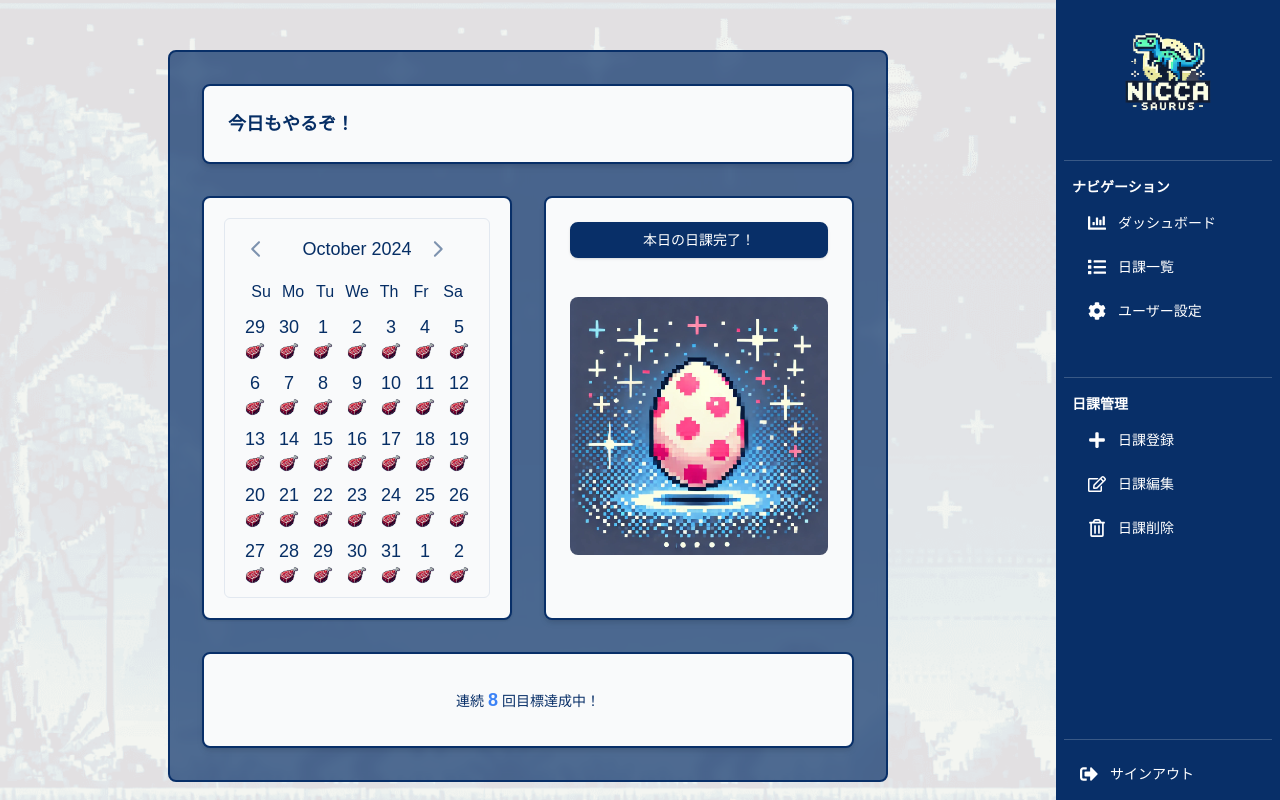
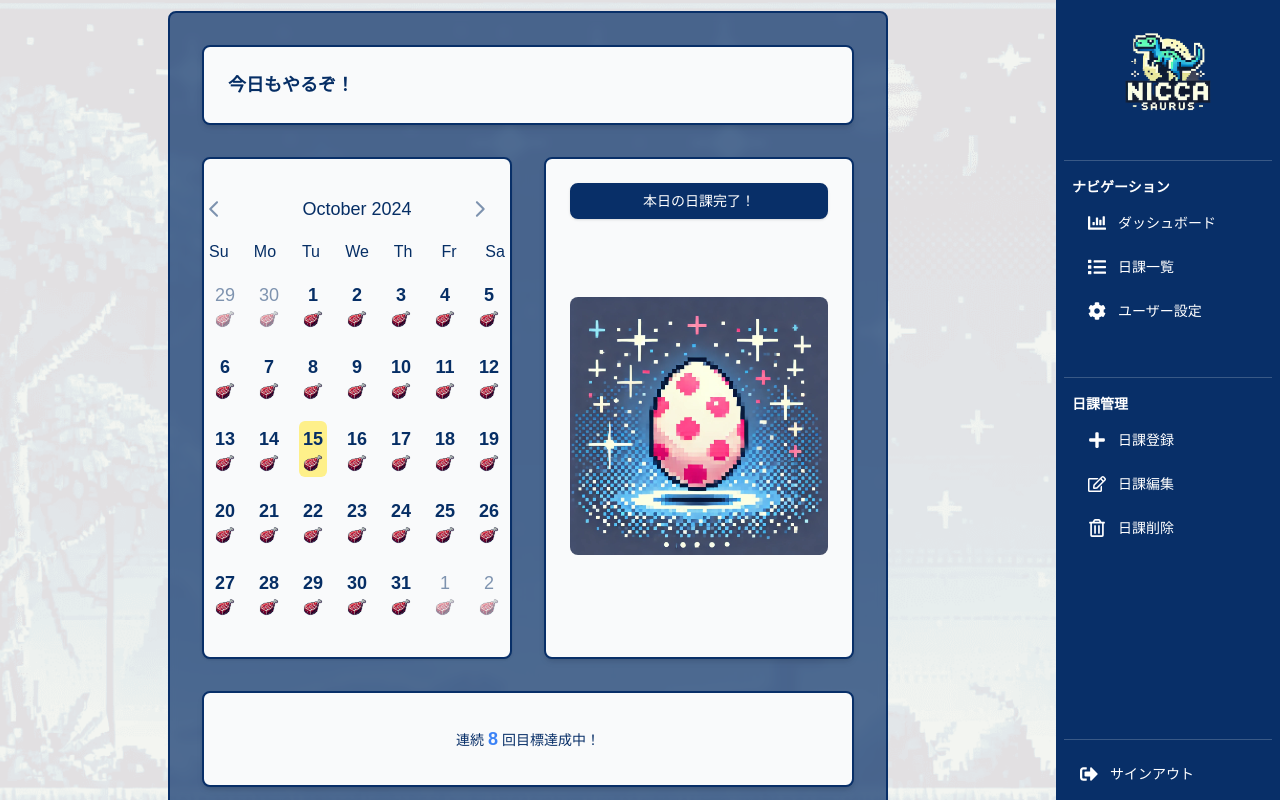
Before and after one commit to masuim/nicca-saurus-2, a Next.js app: page /main in a window 1280 px wide. Built offline with nearby package versions, Linux system fonts and the light colour scheme; a web font is replaced by a local one.

Commit message:
fix: カレンダーstyle

```diff
--- a/src/components/main/Dashboard/Calendar.tsx
+++ b/src/components/main/Dashboard/Calendar.tsx
@@ -19,10 +19,16 @@ export const CustomCalendar = ({ className }: Props) => {
         <Calendar
           mode="single"
           selected={date}
-          className="rounded-md border"
           components={{
-            Day: ({ day, date }) => (
-              <div className="flex h-full w-full flex-col items-center justify-center">
+            Day: ({ day, date }) => {
+              const isToday = date.toDateString() === new Date().toDateString();
+              const isOutsideCurrentMonth = date.getMonth() !== new Date().getMonth();
+              return (
+                <div
+                  className={`flex h-full w-full flex-col items-center justify-center rounded-md p-1 ${
+                    isToday ? 'bg-yellow-200' : ''
+                  } ${isOutsideCurrentMonth ? 'opacity-50' : 'font-bold'}`}
+                >
                   <div className="text-xs sm:text-sm md:text-base lg:text-lg">{date.getDate()}</div>
                   <Image
                     src="/images/meat/meat-removebg.png"
@@ -32,7 +38,8 @@ export const CustomCalendar = ({ className }: Props) => {
                     className="h-3 w-3 sm:h-4 sm:w-4 md:h-5 md:w-5"
                   />
                 </div>
-            ),
+              );
+            },
           }}
           classNames={{
             months: 'flex flex-col sm:flex-row space-y-2 sm:space-x-2 sm:space-y-0 justify-center',
@@ -46,18 +53,11 @@ export const CustomCalendar = ({ className }: Props) => {
             nav_button_previous: 'absolute left-1',
             nav_button_next: 'absolute right-1',
             table: 'w-full border-collapse space-y-1',
-            head_row: 'flex',
+            head_row: 'flex justify-between w-full',
             head_cell:
-              'text-muted-foreground rounded-md w-6 sm:w-8 font-normal text-[0.7rem] sm:text-[0.8rem] md:text-sm lg:text-base',
+              'text-muted-foreground w-6 sm:w-8 font-normal text-[0.7rem] sm:text-[0.8rem] md:text-sm lg:text-base',
             row: 'flex mt-2 justify-between',
-            cell: 'text-center text-xs sm:text-sm p-0 relative [&:has([aria-selected])]:bg-accent first:[&:has([aria-selected])]:rounded-l-md last:[&:has([aria-selected])]:rounded-r-md focus-within:relative focus-within:z-20 md:text-base lg:text-lg',
-            day: 'h-6 w-6 sm:h-8 sm:w-8 p-0 font-normal aria-selected:opacity-100 md:h-10 md:w-10 lg:h-12 lg:w-12',
-            day_today: 'bg-accent text-accent-foreground',
-            day_outside:
-              'text-muted-foreground opacity-50 aria-selected:bg-accent/50 aria-selected:text-muted-foreground aria-selected:opacity-30',
-            day_disabled: 'text-muted-foreground opacity-50',
-            day_range_middle: 'aria-selected:bg-accent aria-selected:text-accent-foreground',
-            day_hidden: 'invisible',
+            cell: 'text-center text-xs sm:text-sm p-0 relative [&:has([aria-selected])]: first:[&:has([aria-selected])]:rounded-l-md last:[&:has([aria-selected])]:rounded-r-md focus-within:relative focus-within:z-20 md:text-base lg:text-lg px-2 py-1',
           }}
         />
       </CardContent>
```
Lines whose indentation alone changed are shown as unchanged.
